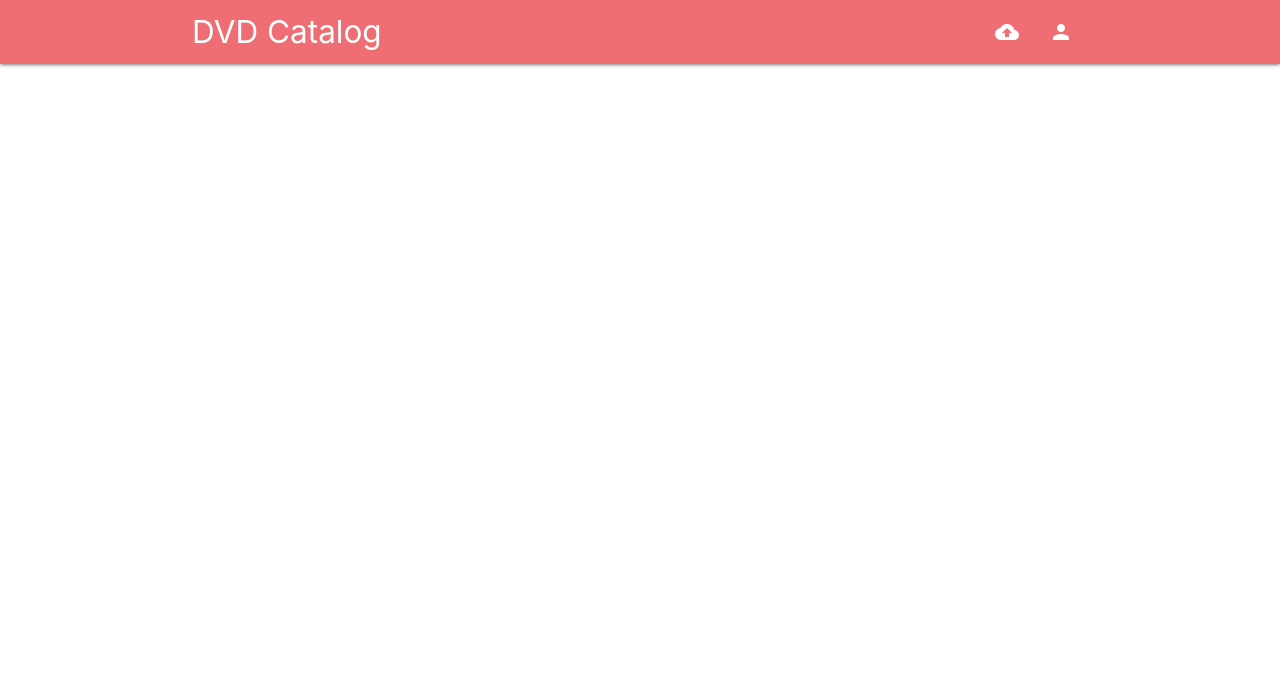
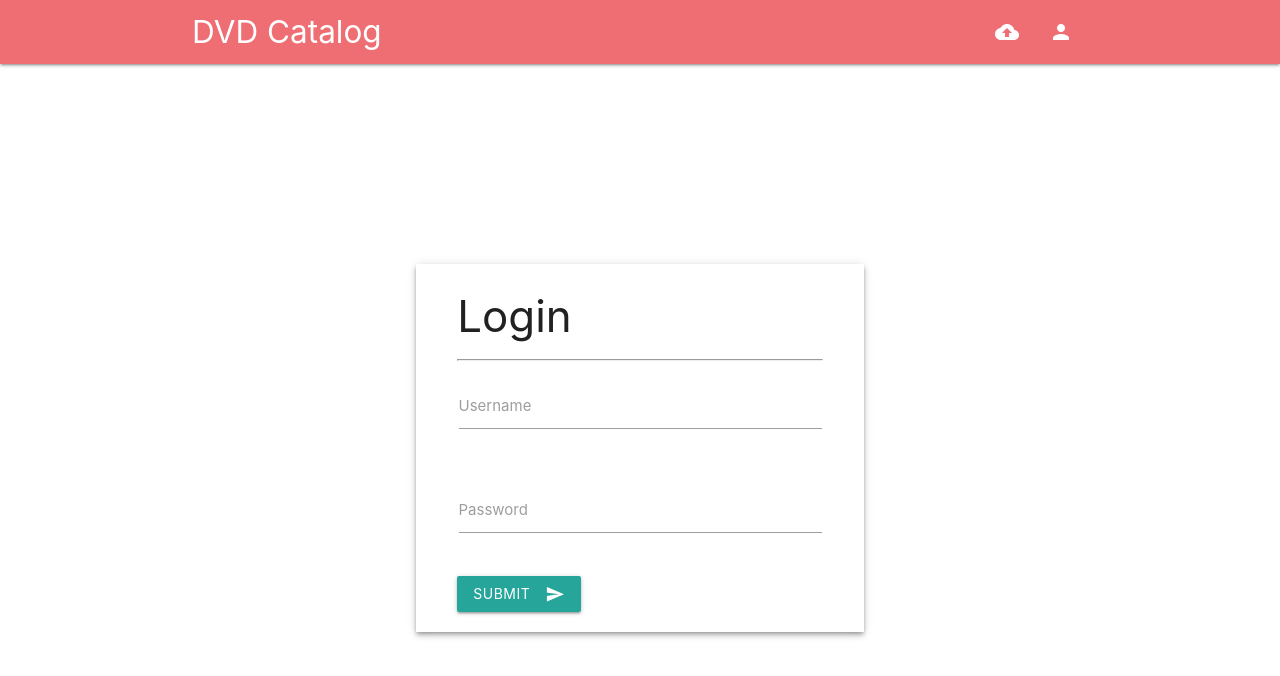
Before and after one commit to lwerner27/movie-catalog, a Vue app: page /login in a window 1280 px wide. Shown: the top 676 px of the page. Built offline with nearby package versions, Linux system fonts and the light colour scheme.

Commit message:
created the login page

```diff
--- a/src/App.vue
+++ b/src/App.vue
@@ -4,6 +4,7 @@
     <router-view>
       <home></home>
       <add-movie></add-movie>
+      <login></login>
     </router-view>
   </div>
 </template>
@@ -12,6 +13,7 @@
 import AppNavbar from './components/AppNavbar.vue'
 import Home from './pages/Home.vue'
 import AddMovie from './pages/AddMovie.vue'
+import Login from './pages/Login.vue'
 
 export default {
   name: 'app',
@@ -23,7 +25,8 @@ export default {
   components: {
     AppNavbar,
     Home,
-    AddMovie
+    AddMovie,
+    Login
   }
 }
 </script>
--- a/src/components/AppNavbar.vue
+++ b/src/components/AppNavbar.vue
@@ -5,14 +5,14 @@
                 <a href="/" class="brand-logo"><slot></slot></a>
                 <a href="#" data-target="mobile-demo" class="sidenav-trigger"><i class="material-icons">menu</i></a>
                 <ul class="right hide-on-med-and-down">
-                    <li v-if="status"><a href="/addmovie#"><i class="large material-icons">cloud_upload</i></a></li>
-                    <li><a href="#"><i class="large material-icons">person</i></a></li>
+                    <li v-if="status"><a href="/addmovie"><i class="large material-icons">cloud_upload</i></a></li>
+                    <li><a href="/login"><i class="large material-icons">person</i></a></li>
                 </ul>
             </div>
         </nav>
 
         <ul class="sidenav" id="mobile-demo">
-            <li><a href="#"><i class="small material-icons">person</i>Login</a></li>
+            <li><a href="/login"><i class="small material-icons">person</i>Login</a></li>
             <li v-if="status"><a href="/addmovie"><i class="small material-icons">cloud_upload</i>Upload</a></li>
         </ul>
     </div>
--- a/src/main.js
+++ b/src/main.js
@@ -3,13 +3,15 @@ import App from './App.vue'
 import VueRouter from 'vue-router'
 import Home from './pages/Home.vue'
 import AddMovie from './pages/AddMovie.vue'
+import Login from './pages/Login.vue'
 
 Vue.config.productionTip = false
 Vue.use(VueRouter)
 
 const routes = [
   { path: "/", component: Home },
-  { path: "/addmovie", component: AddMovie }
+  { path: "/addmovie", component: AddMovie },
+  { path: '/login', component: Login}
 ]
 
 const router = new VueRouter({
--- /dev/null
+++ b/src/pages/Login.vue
@@ -0,0 +1,60 @@
+<template>
+    <div class="login-page">
+        <div class="container my-container">
+            <div class="row">
+                <div class="col s12 m6 offset-m3 container-col z-depth-2">
+                    <h3>Login</h3>
+                    <hr>
+                    <div class="row my-row">
+                        <div class="input-field col s12">
+                            <input id="username" type="text" class="validate">
+                            <label for="username">Username</label>
+                        </div>
+                    </div>
+                    <div class="row my-row">
+                        <div class="input-field col s12">
+                            <input id="password" type="password" class="validate">
+                            <label for="password">Password</label>
+                        </div>
+                    </div>
+                    <div class="row my-btn-row">
+                        <button class="btn waves-effect waves-light" type="submit" name="action">Submit
+                            <i class="material-icons right">send</i>
+                        </button>
+                    </div>
+                </div>
+            </div>
+        </div>
+    </div>
+</template>
+
+<script>
+export default {
+    data: () => (
+        {
+            username: "",
+            password: ""
+        }
+    )
+}
+</script>
+
+<style scoped>
+    h3 {
+        margin-left: 30px;
+    }
+    hr {
+        margin-left: 30px;
+        margin-right: 30px;
+    }
+    .my-row {
+        margin-left: 20px;
+        margin-right:20px;
+    }
+    .my-btn-row {
+        margin-left: 30px;
+    }
+    .my-container {
+        padding-top: 200px;
+    }
+</style>
```
